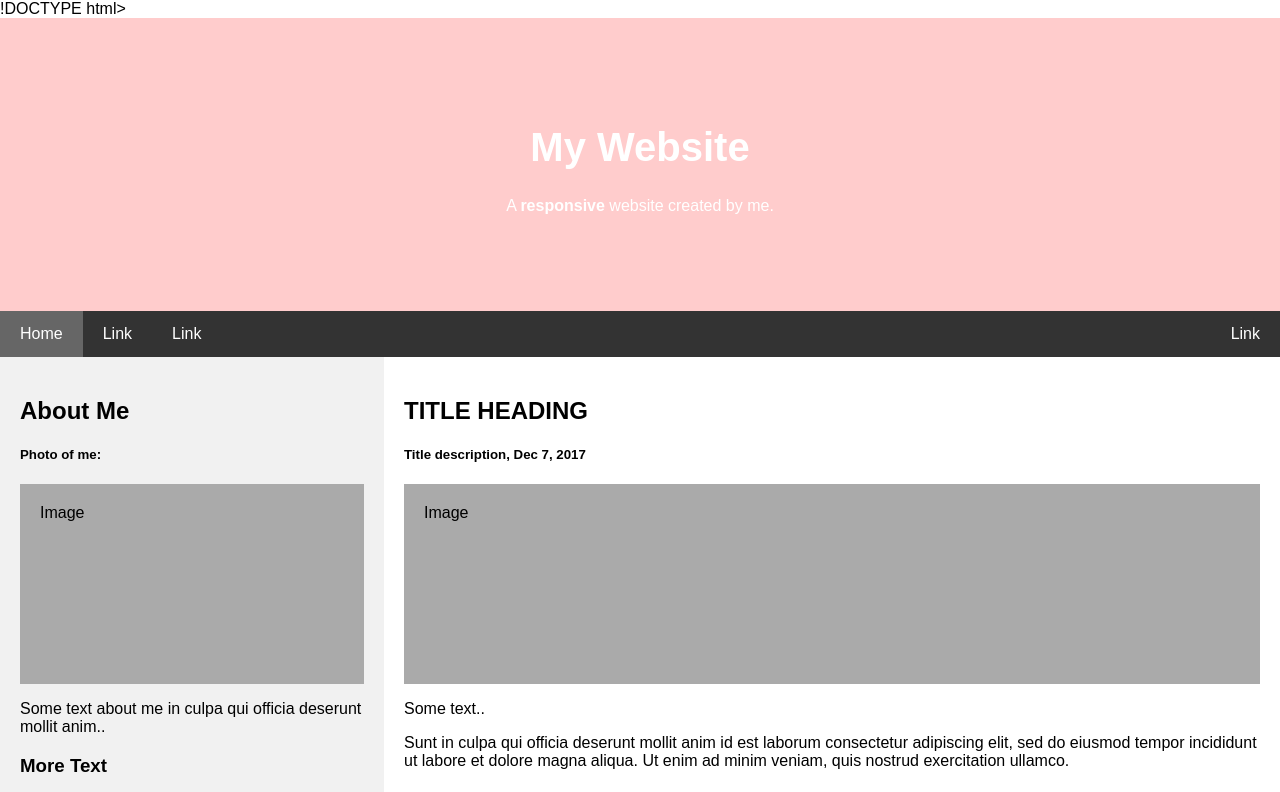
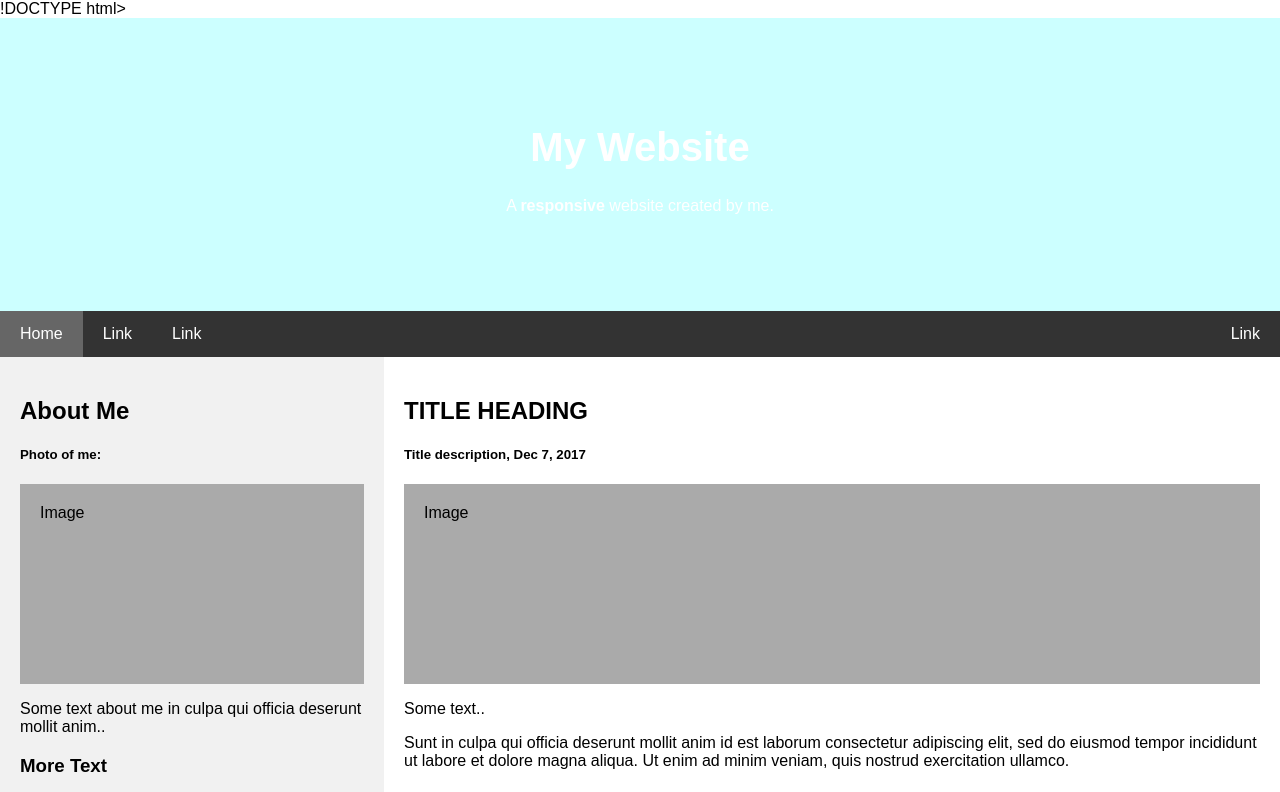
Before and after one commit to whoooange/whoooang.github.io, a plain HTML site: page index.html in a window 1280 px wide. Shown: the top 792 px of the page. Drawn offline with Linux system fonts and the light colour scheme.

Commit message:
Update index.html

```diff
--- a/index.html
+++ b/index.html
@@ -19,7 +19,7 @@ body {
 .header {
   padding: 80px;
   text-align: center;
-  background: #ffcccc;
+  background: #ccffff;
   color: white;
 }
 
```
